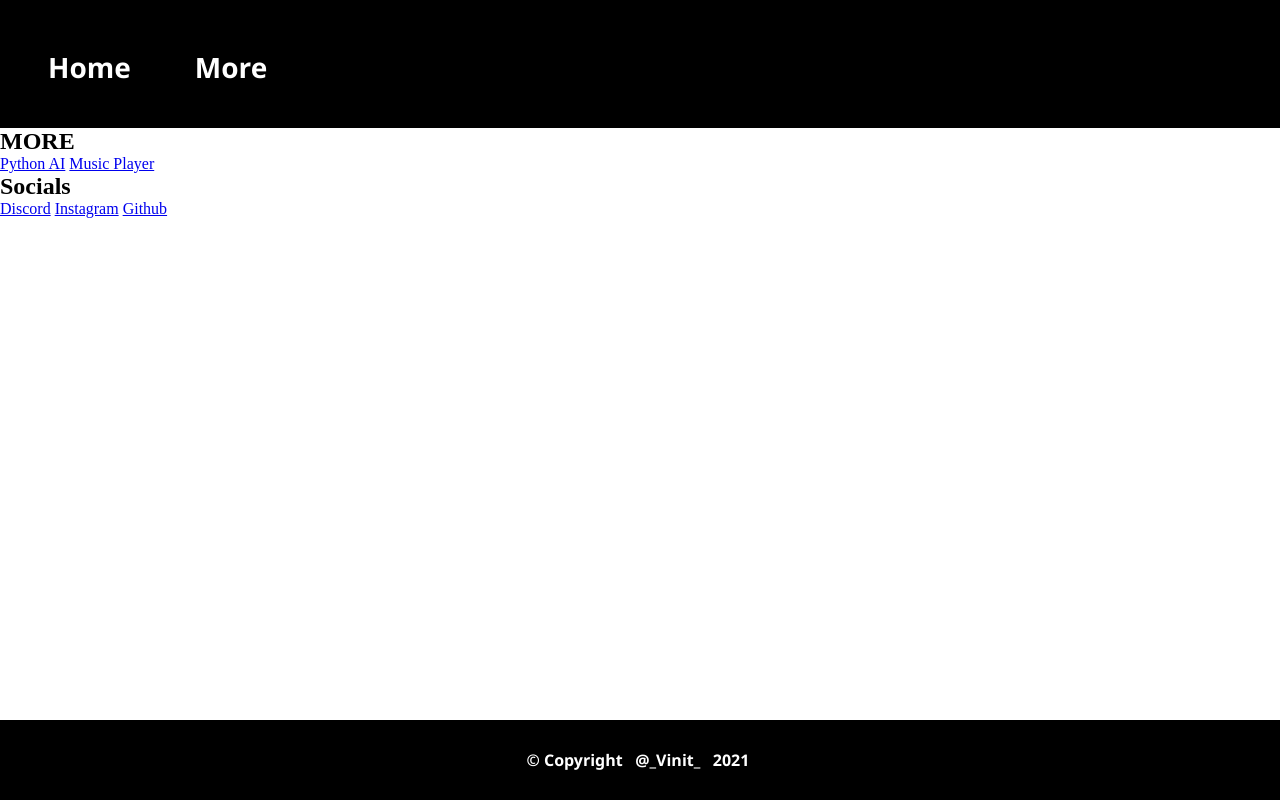
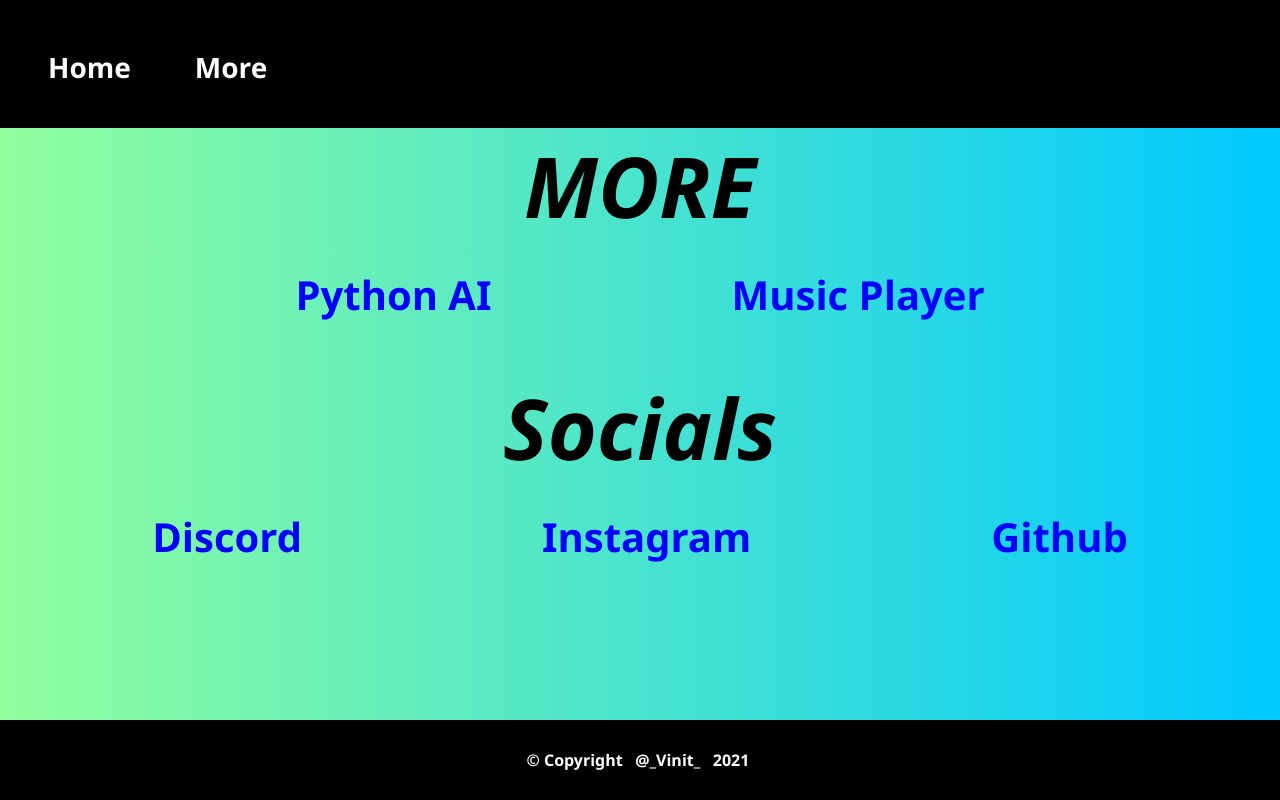
Before and after one commit to vinitpatil-8/Music-Player, a plain HTML site: page Music Player/index.html in a window 1280 px wide. Both pictures are taken after a click on the item "More". Drawn offline with nearby package versions, Linux system fonts and the light colour scheme.

Commit message:
Added v2

```diff
--- a/Music Player/style.css
+++ b/Music Player/style.css
@@ -40,6 +40,7 @@ main {
     flex-direction: column;
     align-items: center;
     justify-content: end;
+    background: linear-gradient(to right, #00c9ff, #92fe9d);
 }
 
 #pause {
@@ -47,10 +48,10 @@ main {
 }
 
 .controls {
-    /* margin: 4vh; */
     display: flex;
     flex-direction: row;
     padding: 7vh;
+    overflow: hidden;
 }
 
 .but {
@@ -83,12 +84,10 @@ footer pre {
     font-family: 'Segoe UI', Tahoma, Geneva, Verdana, sans-serif;
     font-weight: bolder;
 }
-
-#exp {
-    height: calc(100vh - 16vh - 10vh);
-    display: none;
+.flexs{
+    display: flex;
+    flex-direction: column;
 }
-
 #faded {
     display: none;
 }
@@ -100,6 +99,8 @@ footer pre {
 .imgs {
     height: 40vh;
     width: 40vh;
+    border: 0.5vh solid lavender;
+    overflow: hidden;
 }
 
 #faded1 {
@@ -107,22 +108,69 @@ footer pre {
 }
 
 #progress_bar {
-    height: 2vh;
+    height: 1.5vh;
     width: 50vh;
-    /* background: rgb(203, 203, 255); */
-    background-color: greenyellow;
     margin-top: 3vh;
+    background: #e1e4e8;
     cursor: pointer;
-}
-
-#progress_bar:hover {
-    background-color: yellow;
+    border: 0.5vh solid lavender;
+    box-shadow: rgba(100, 100, 111, 0.2) 0px 7px 29px 0px;
 }
 
 #progress {
-    height: 2vh;
+    height: 1.5vh;
+    cursor: pointer;
     width: 0%;
-    background: red;
-    transition: all 1s;
+    transition: width 1s;
     position: relative;
+    background: linear-gradient(to right, rgb(226, 186, 245), #1c92d2);
 }
+.sngImg{
+    overflow: hidden;
+}
+#exp {
+    font-weight: bold;
+    font-family: 'Segoe UI', Tahoma, Geneva, Verdana, sans-serif;
+    height: calc(100vh - 16vh - 10vh);
+    display: none;
+    background: linear-gradient(to left, #00c9ff, #92fe9d);
+    overflow: hidden;
+}
+.universalContainer{
+    display: flex;
+    flex-direction: column;
+}
+.socialsFirst{
+    margin-top: 6vh;
+    /* border: 1vh solid black; animation needs to be added */
+}
+.headingContainer{
+    text-align: center;
+    font-family: 'Segoe UI', Tahoma, Geneva, Verdana, sans-serif;
+    font-weight: bold;
+    font-size: 7vh;
+    margin-bottom: 3vh;
+    font-style: italic;
+}
+.more{
+    display: flex;
+    flex-direction: row;
+    justify-content: center;
+}
+.cardLine{
+    margin-right: 15vh;
+    margin-left: 15vh;
+    /* background-color: lavender; */
+    color: blue;
+    font-size: 5vh;
+    width: fit-content;
+    height: 10vh;
+    overflow: hidden;
+}
+.cardLine:hover{
+    font-style: italic;
+    cursor: pointer;
+}
+#exp a{
+    text-decoration: none;
+}
```
